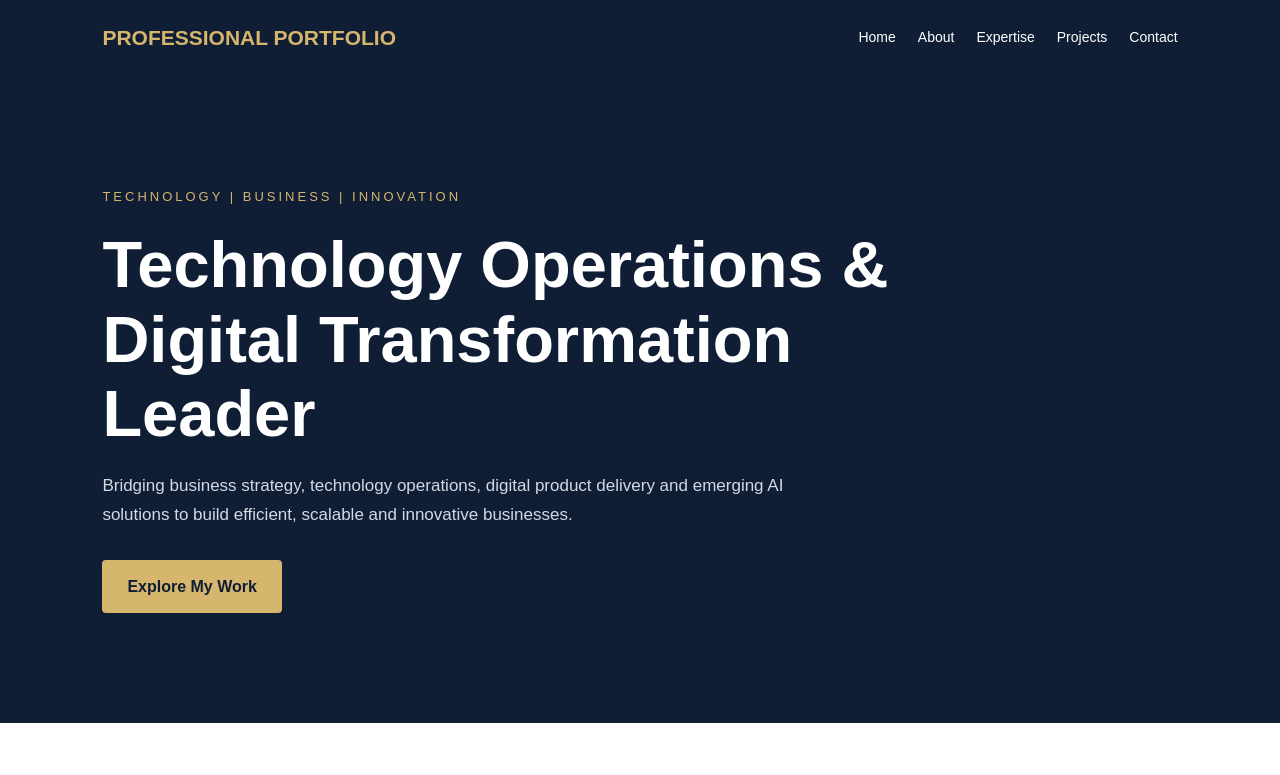
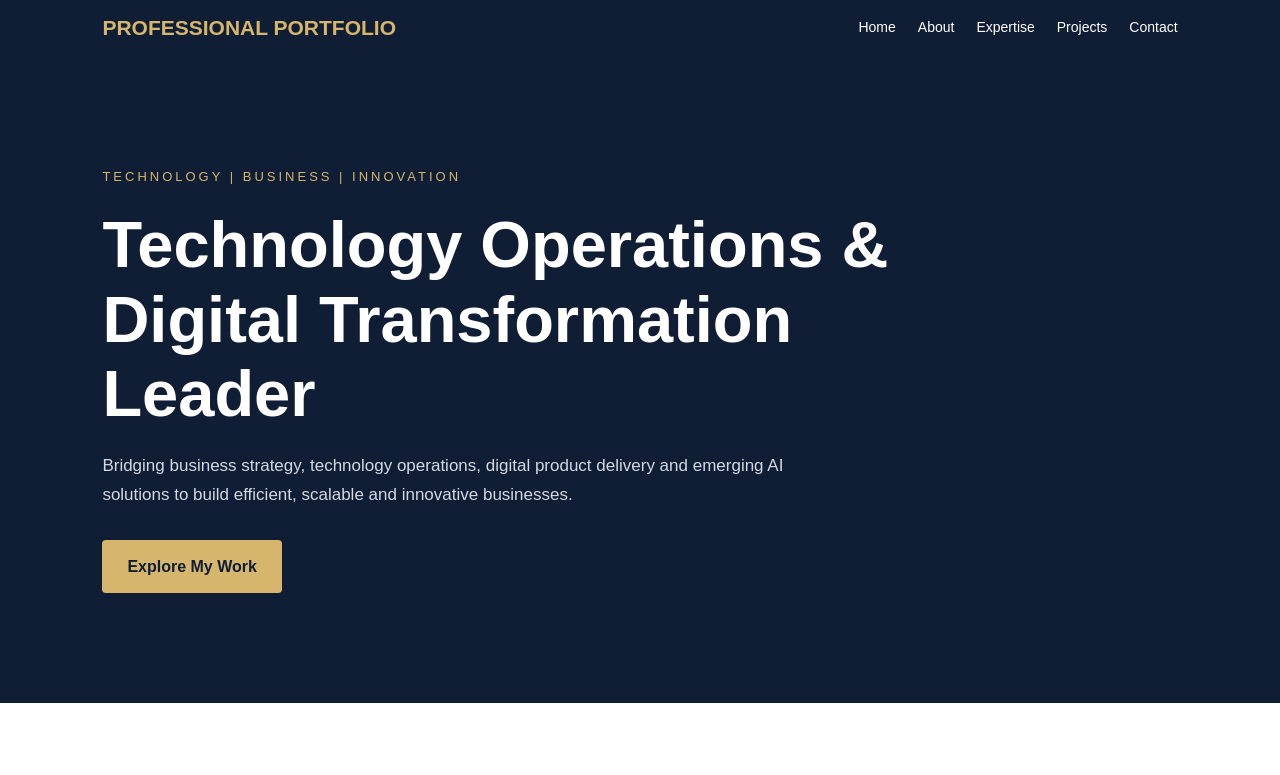
Before and after one commit to StasyEby/portfolio, a plain HTML site: page index.html in a window 1280 px wide. Shown: the top 775 px of the page. Drawn offline with Linux system fonts and the light colour scheme.

Commit message:
Update index.html

```diff
--- a/index.html
+++ b/index.html
@@ -25,7 +25,7 @@
     header {
       background: #101e35;
       color: white;
-      padding: 20px 8%;
+      padding: 10px 8%;
       display: flex;
       justify-content: space-between;
       align-items: center;
```
